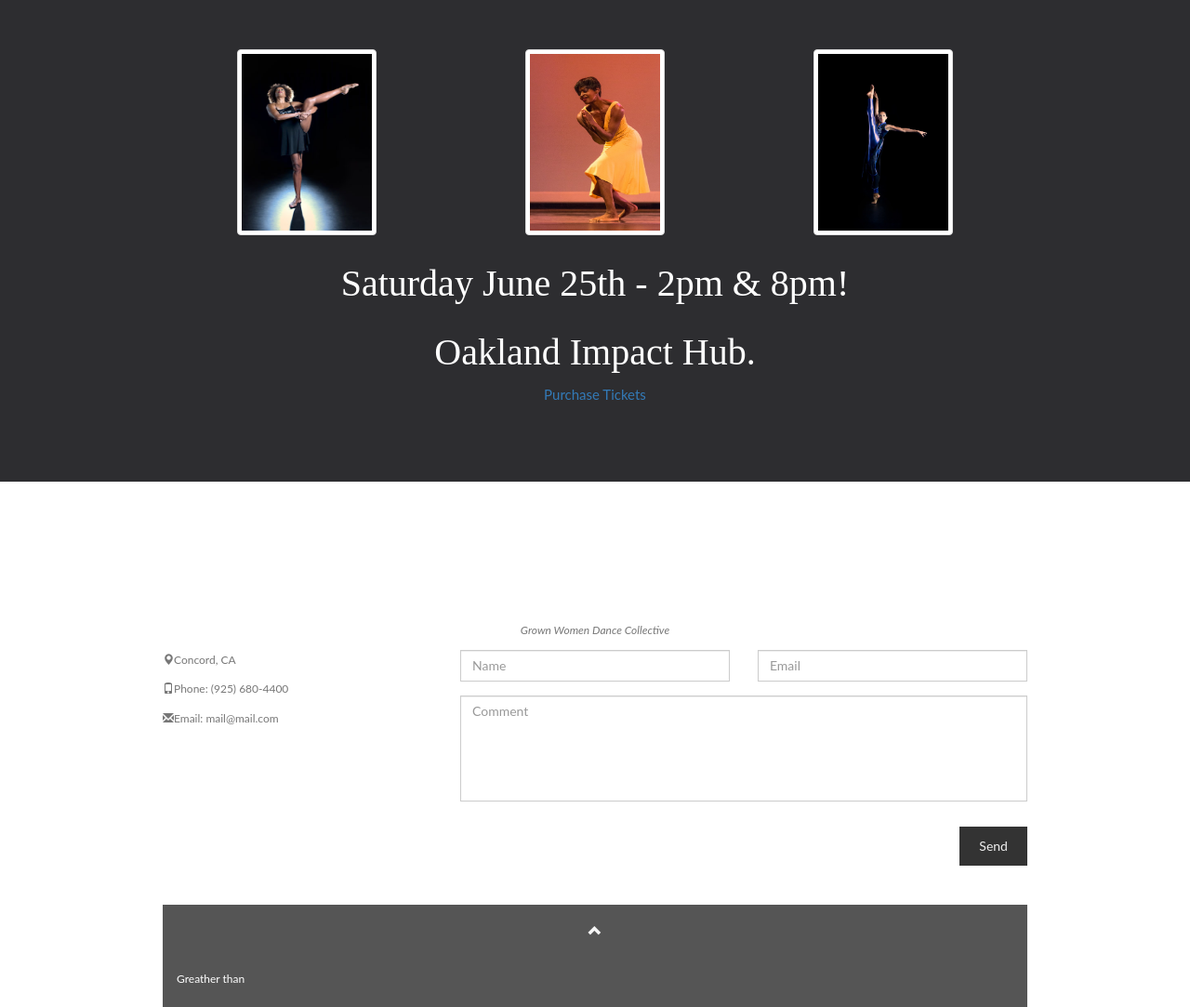
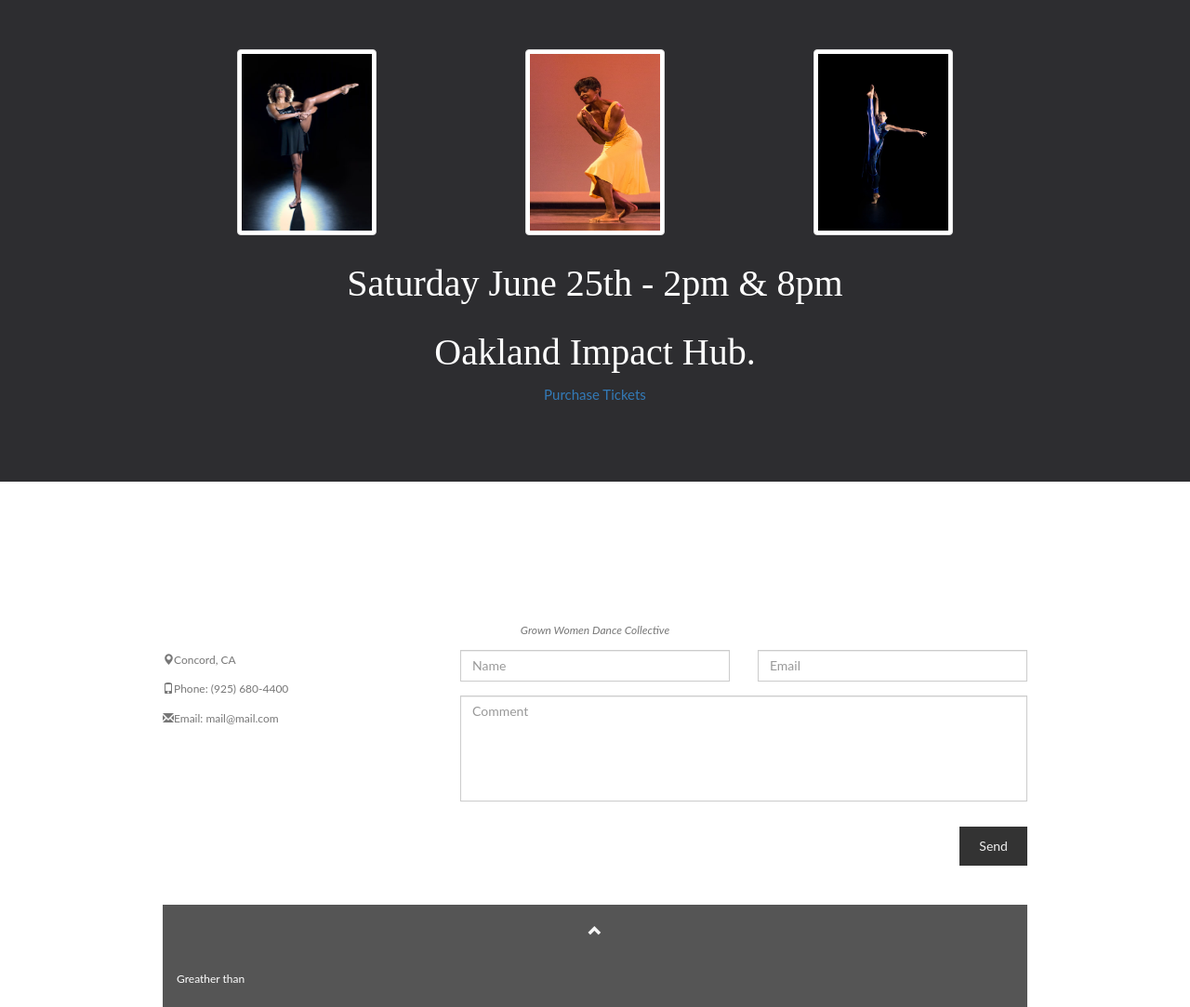
Before and after one commit to Nicoya1972/Tonya-GWDC, a plain HTML site: page Index.html in a window 1280 px wide. Shown: the part 1175-2258 px from the top of the page at 93% size. Drawn offline with nearby package versions, Linux system fonts and the light colour scheme.

Commit message:
update to index

```diff
--- a/Index.html
+++ b/Index.html
@@ -50,7 +50,6 @@
       <li data-target="#myCarousel" data-slide-to="2"></li>
       <li data-target="#myCarousel" data-slide-to="3"></li>
     </ol>
-
     <!-- Wrapper for slides -->
     <div class="carousel-inner" role="listbox">
       <div class="item active">
@@ -103,7 +102,7 @@
         <img src="images/ChristinaBatement.jpg" class="img-thumbnail" alt="Random Name" width="150" height="150">
       </div>
        <div class="col-sm-12">
-      <h5>Saturday June 25th - 2pm & 8pm!</h5>
+      <h5>Saturday June 25th - 2pm & 8pm</h5>
       <h5> Oakland Impact Hub.</h5>
       <a href="http://www.brownpapertickets.com/profile/41527"> Purchase Tickets</a>
     </div>
@@ -174,8 +173,6 @@
     </div>
   </div>
   <br>
-
-
 <!-- Footer -->
 <footer class="text-center">
   <a class="up-arrow" href="#myPage" data-toggle="tooltip" title="TO TOP">
```
